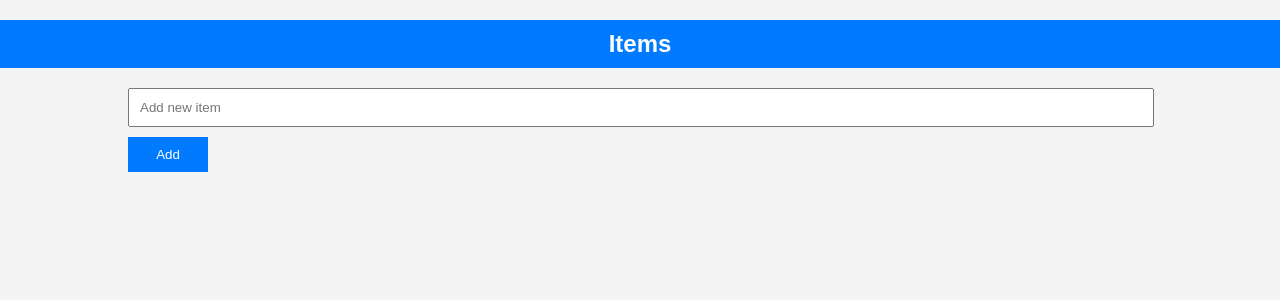
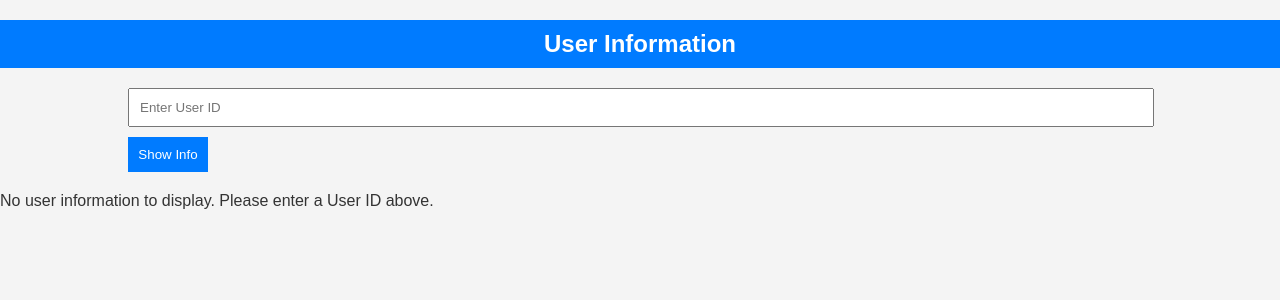
Before and after one commit to LoicCASSAN/Machine-Learning-in-Production-Project, a Flask app: page / in a window 1280 px wide. Shown: the top 300 px of the page. Run offline with Flask 3, Linux system fonts and the light colour scheme; parts of the project's set-up code (start-up, migrations or seed data) failed here and were passed over.

Commit message:
Add Flak App that show user

```diff
--- a/app.py
+++ b/app.py
@@ -1,33 +1,24 @@
 from flask import Flask, request, render_template, redirect, url_for
 import recommendation
 
+# Chargement des modèles et des données
+try:
+    U_matrix, S_matrix, VT_matrix, user_id_to_index, product_id_to_index, original_matrix, U_train, VT_train, filtered_df = recommendation.load_model_and_mappings()
+except FileNotFoundError as e:
+    print(e)
+
 app = Flask(__name__)
 
-# In-memory database
-items = []
-
-@app.route('/')
+@app.route('/', methods=['GET', 'POST'])
 def index():
-    return render_template('index.html', items=items)
-
-@app.route('/add', methods=['POST'])
-def add_item():
-    item = request.form.get('item')
-    if item:
-        items.append(item)
-    return redirect(url_for('index'))
-
-@app.route('/delete/<int:index>')
-def delete_item(index):
-    if index < len(items):
-        items.pop(index)
-    return redirect(url_for('index'))
-
-@app.route('/update/<int:index>', methods=['POST'])
-def update_item(index):
-    if index < len(items):
-        items[index] = request.form.get('new_item')
-    return redirect(url_for('index'))
+    user_info = None  # Initialiser user_info à None
+    if request.method == 'POST':
+        user_id = request.form.get('user_id')
+        if user_id:
+            user_info = recommendation.display_user_info(user_id, filtered_df)
+            if user_info.empty:  # Vérifier si le résultat est vide
+                user_info = None  # Réinitialiser user_info si aucune info n'est trouvée
+    return render_template('index.html', user_info=user_info)
 
 if __name__ == '__main__':
     app.run(debug=True)
--- a/recommendation.py
+++ b/recommendation.py
@@ -221,7 +221,7 @@ def book_recommendation_system(filtered_df):
 
 
 
-book_recommendation_system(filtered_df)
+# book_recommendation_system(filtered_df)
 
 
 ## TEST SUR UTILISATEUR DEJA PRÉSENT
@@ -255,6 +255,6 @@ def provide_recommendations_for_user(user_id, top_n=35):
     return relevant_items_df
 
 
-def display_user_info(user_id, df):
+def display_user_info(user_id, df=filtered_df):
     user_info = df.loc[df['UserId'] == user_id]
     return user_info
--- a/static/style.css
+++ b/static/style.css
@@ -18,7 +18,8 @@ form {
 }
 
 form,
-ul {
+ul,
+table {
     width: 80%;
     margin: 20px auto;
 }
@@ -62,3 +63,20 @@ a {
 a:hover {
     text-decoration: underline;
 }
+
+/* Table styles */
+table {
+    border-collapse: collapse; /* Collapse the border */
+}
+
+th,
+td {
+    border: 1px solid #ddd; /* Add border to the table header and cells */
+    padding: 8px;
+    text-align: left;
+}
+
+th {
+    background-color: #007bff;
+    color: white;
+}
--- a/templates/index.html
+++ b/templates/index.html
@@ -2,31 +2,42 @@
 <html lang="en">
 <head>
     <meta charset="UTF-8" />
-		<title>Test App</title>
-		<link
-			rel="stylesheet"
-			href="{{ url_for('static', filename='style.css') }}"
-		/>
+    <title>User Info Display</title>
+    <link rel="stylesheet" href="{{ url_for('static', filename='style.css') }}" />
 </head>
 <body>
     <div class="container">
-			<h2>Items</h2>
-			<form method="POST" action="/add">
-				<input type="text" name="item" placeholder="Add new item" />
-				<button type="submit">Add</button>
+        <h2>User Information</h2>
+        <form method="POST" action="/">
+            <input type="text" name="user_id" placeholder="Enter User ID" />
+            <button type="submit">Show Info</button>
         </form>
-			<ul>
-				{% for item in items %}
-				<li>
-					{{ item }}
-					<a href="/delete/{{ loop.index0 }}">Delete</a>
-					<form method="POST" action="/update/{{ loop.index0 }}">
-						<input type="text" name="new_item" placeholder="New item" />
-						<button type="submit">Update</button>
-					</form>
-				</li>
+        {% if user_info is not none and not user_info.empty %}
+            <table>
+                <tr>
+                    <th>Product ID</th>
+                    <th>User ID</th>
+                    <th>Title</th>
+                    <th>Score</th>
+                    <th>Time</th>
+                    <th>Authors</th>
+                    <th>Categories</th>
+                </tr>
+                {% for row in user_info.itertuples() %}
+                <tr>
+                    <td>{{ row.ProductId }}</td>
+                    <td>{{ row.UserId }}</td>
+                    <td>{{ row.title }}</td>
+                    <td>{{ row.Score }}</td>
+                    <td>{{ row.Time }}</td>
+                    <td>{{ row.authors }}</td>
+                    <td>{{ row.categories }}</td>
+                </tr>
                 {% endfor %}
-			</ul>
+            </table>
+        {% else %}
+            <p>No user information to display. Please enter a User ID above.</p>
+        {% endif %}
     </div>
 </body>
 </html>
```
Also changed, not shown: app copy.py (added, +41 -0 lines), templates/index copy.html (added, +32 -0 lines). Lines whose indentation alone changed are shown as unchanged.
